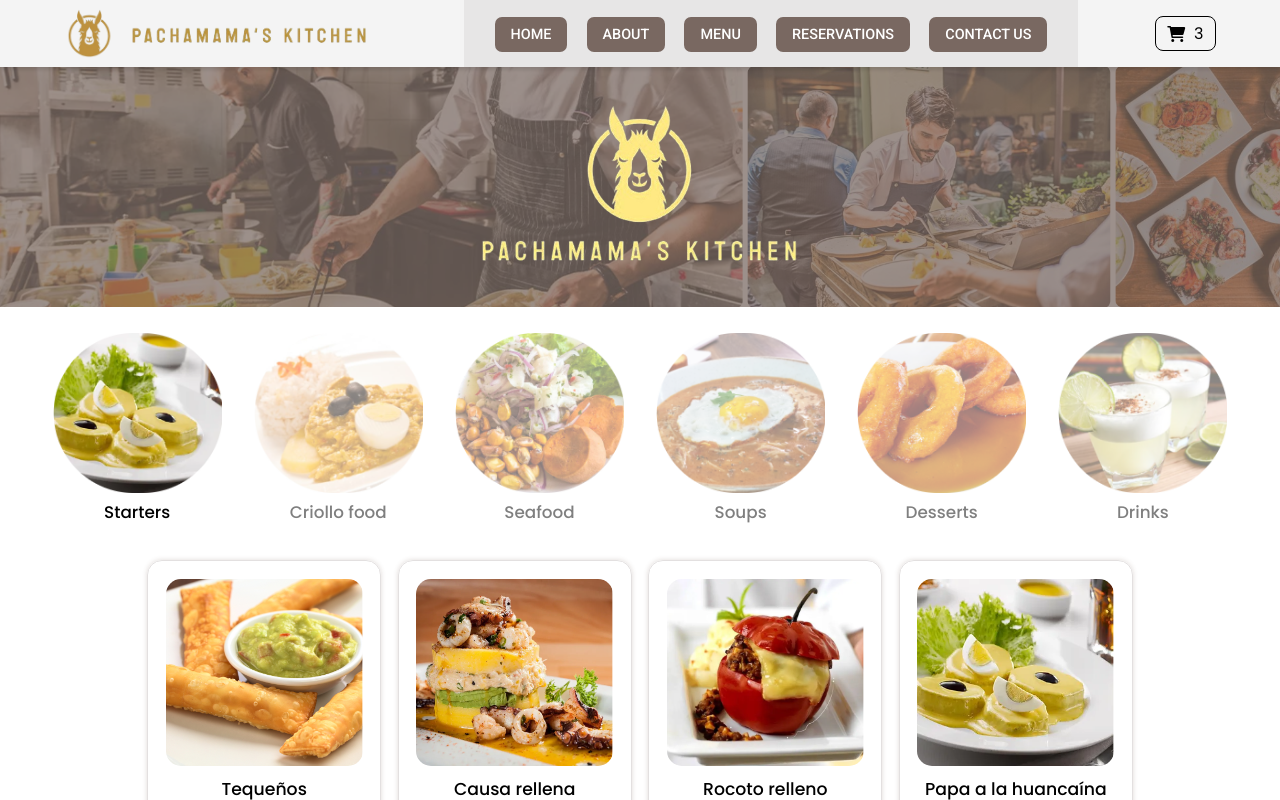
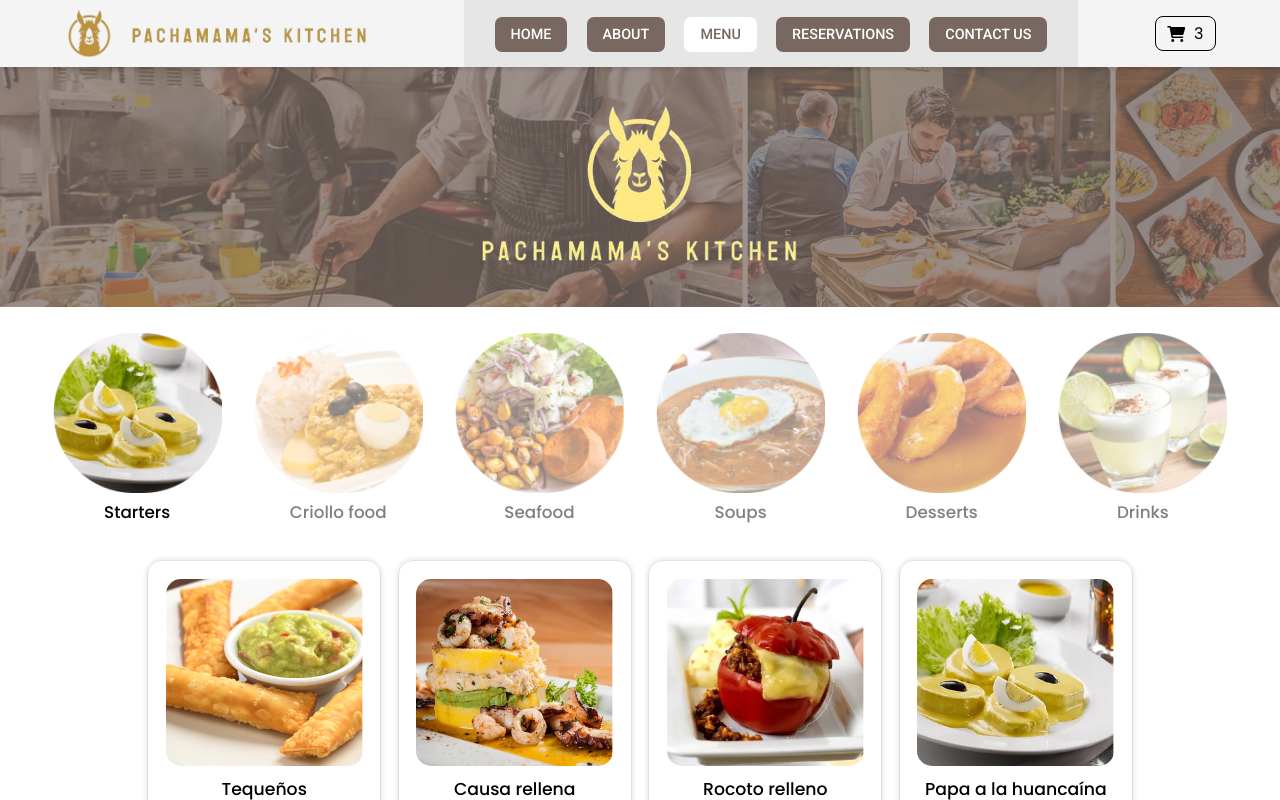
Before and after one commit to AlexandraRamirezz/Pachamamas-Kitchen-react, a React (Vite) app: page /menu/category/starters in a window 1280 px wide. Built offline with nearby package versions, Linux system fonts and the light colour scheme.

Commit message:
feat: changed Link to NavLink in the navbar to add the active state

```diff
--- a/src/components/Navbar/Navbar.css
+++ b/src/components/Navbar/Navbar.css
@@ -61,3 +61,8 @@
   background-color: #ffffff;
   color: #796861;
 }
+
+.link.active {
+  background-color: #ffffff;
+  color: #796861;
+}
--- a/src/components/Navbar/Navbar.jsx
+++ b/src/components/Navbar/Navbar.jsx
@@ -1,4 +1,4 @@
-import { Link } from 'react-router-dom'
+import { Link, NavLink } from 'react-router-dom'
 import './Navbar.css'
 import CartWidget from '../CartWidget/CartWidget'
 
@@ -16,19 +16,19 @@ const Navbar = () => {
       <div className='navbar-links'>
         <ul>
           <li className='nav-link'>
-            <Link to="/home">HOME</Link>
+            <NavLink to="/home" className='link' activeClassName="active">HOME</NavLink>
           </li>
           <li className='nav-link'>
-            <Link to="/about">ABOUT</Link>
+            <NavLink to="/about" className='link' activeClassName="active">ABOUT</NavLink>
           </li>
           <li className='nav-link'>
-            <Link to="/menu">MENU</Link>
+            <NavLink to="/menu" className='link' activeClassName="active">MENU</NavLink>
           </li>
           <li className='nav-link'>
-            <Link to="/reservations">RESERVATIONS</Link>
+            <NavLink to="/reservations" className='link' activeClassName="active">RESERVATIONS</NavLink>
           </li>
           <li className='nav-link'>
-            <Link to="/contact-us">CONTACT US</Link>
+            <NavLink to="/contact-us" className='link' activeClassName="active">CONTACT US</NavLink>
           </li>
         </ul>
       </div>
```
